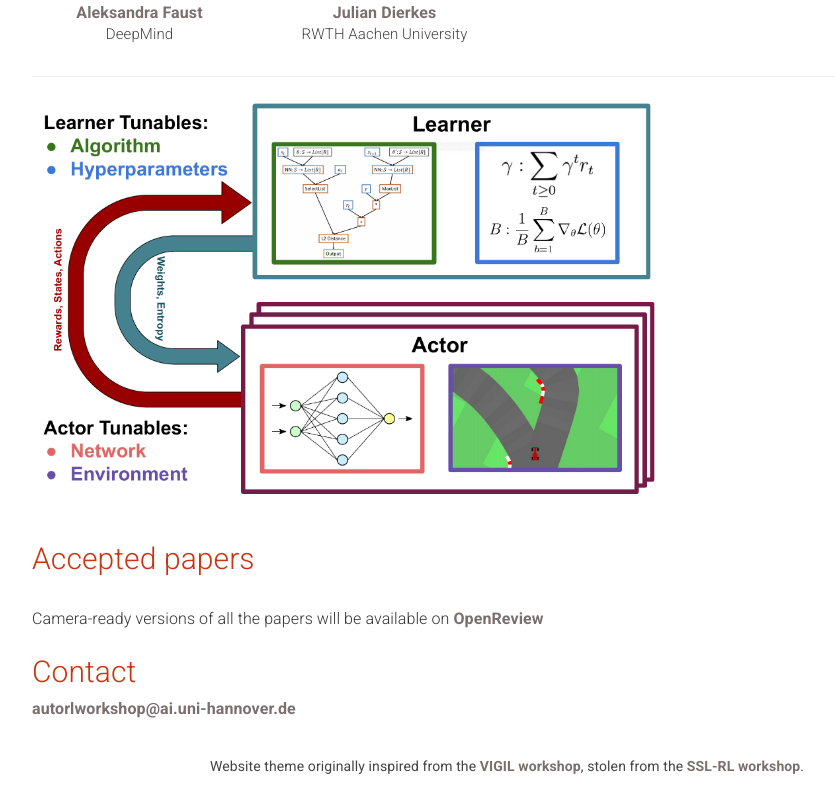
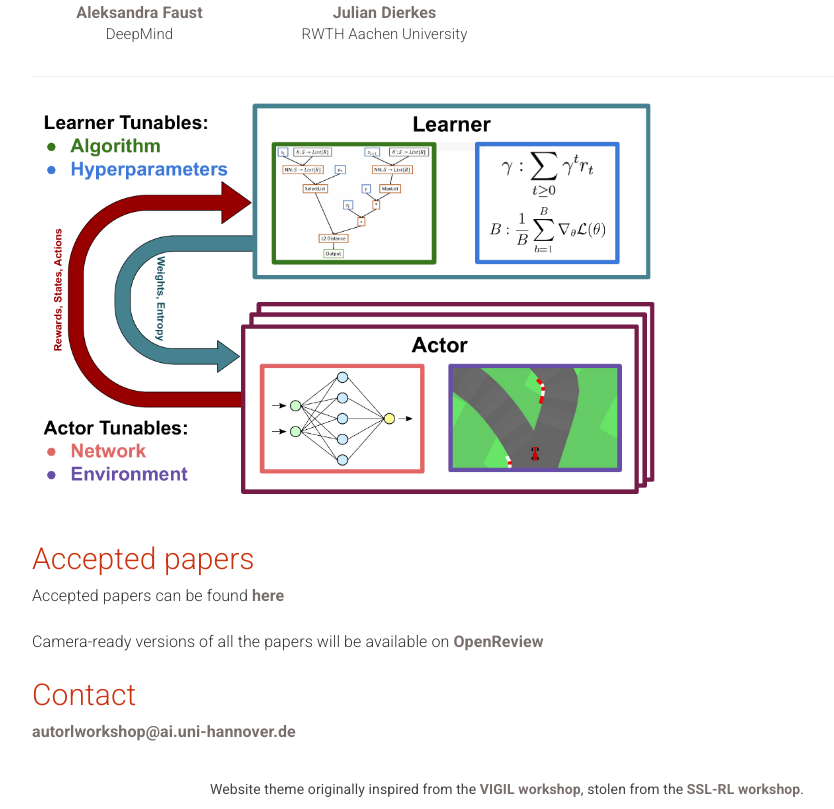
Before and after one commit to autorlworkshop/autorlworkshop.github.io, a Jekyll site: the page built from _pages/home.md, in a window 1280 px wide and 900 px high, scrolled down 4308 px, cut to the strip 91-900 px from the top of the window. Shown: the whole strip, without its empty margins (133-967 px from the left). Built offline with Jekyll 4.4.1, drawn with Linux system fonts in a browser that asks for light colours; before the commit the page ends 5185 px from its top, so only the background shows below that.

Commit message:
Post link to accepted papers

```diff
--- a/_pages/home.md
+++ b/_pages/home.md
@@ -499,6 +499,7 @@ acknowledgements: ""
 <div class="row" id="accepted">
   <div class="col-xs-12">
     <h2>Accepted papers</h2>
+    Accepted papers can be found <a href="https://openreview.net/group?id=ICML.cc/2024/Workshop/AutoRL&referrer=%5BHomepage%5D(%2F)#tab-accept">here</a>
   </div>
 </div>
 <div class="row">
```
